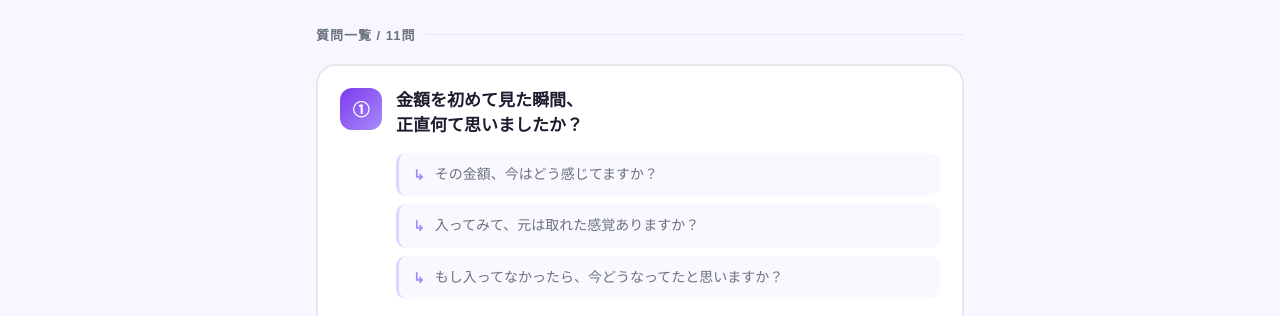
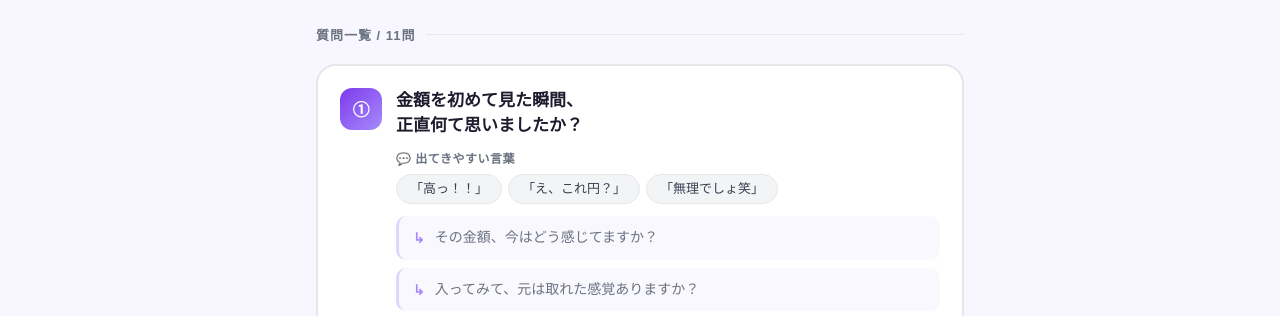
Before and after one commit to lattelabo/project-f-interview, a plain HTML site: page index.html in a window 1280 px wide. Both pictures are taken after a click on the label 739 px from the left and 252 px from the top of the page. Shown: the part 475-791 px from the top of the page. Drawn offline with Linux system fonts and the light colour scheme.

Commit message:
Move reaction chips above sub-questions using CSS order

```diff
--- a/index.html
+++ b/index.html
@@ -159,6 +159,8 @@
       margin-bottom: 20px;
       overflow: hidden;
       transition: border-color 0.25s, box-shadow 0.25s, transform 0.15s;
+      display: flex;
+      flex-direction: column;
     }
     .q-card:hover { transform: translateY(-2px); box-shadow: 0 8px 24px rgba(124,58,237,0.1); }
     .q-card.selected {
@@ -229,7 +231,7 @@
 
     /* sub questions */
     .q-subs {
-      padding: 14px 22px 22px 78px;
+      padding: 6px 22px 22px 78px;
       display: flex;
       flex-direction: column;
       gap: 8px;
@@ -388,11 +390,13 @@
 
     /* ===== REACTIONS (interviewer only) ===== */
     .q-reactions {
-      padding: 0 22px 20px 78px;
+      order: 1;
+      padding: 10px 22px 6px 78px;
       display: flex;
       flex-direction: column;
       gap: 8px;
     }
+    .q-subs { order: 2; }
     .q-reactions-label {
       font-size: 12px;
       font-weight: 700;
```
